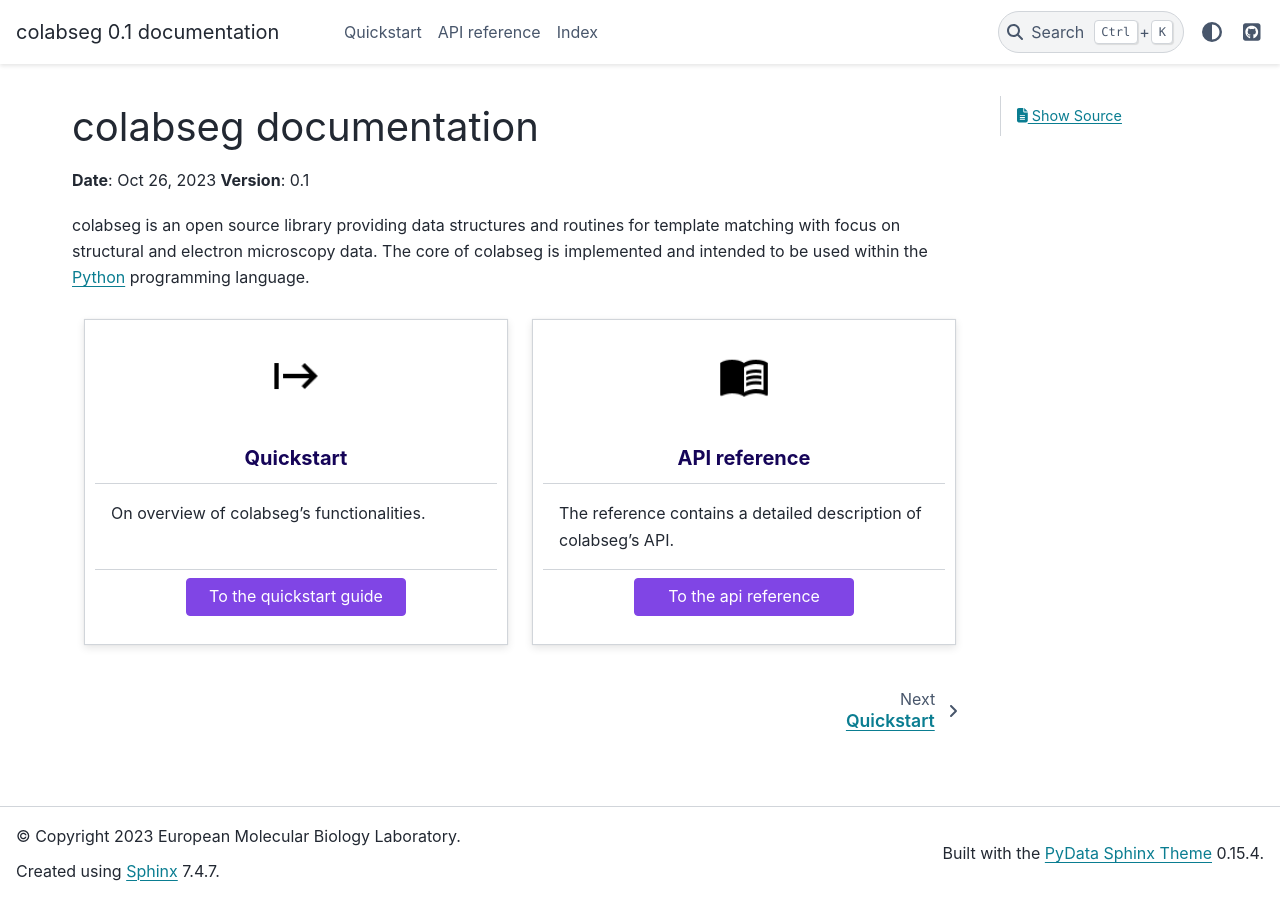
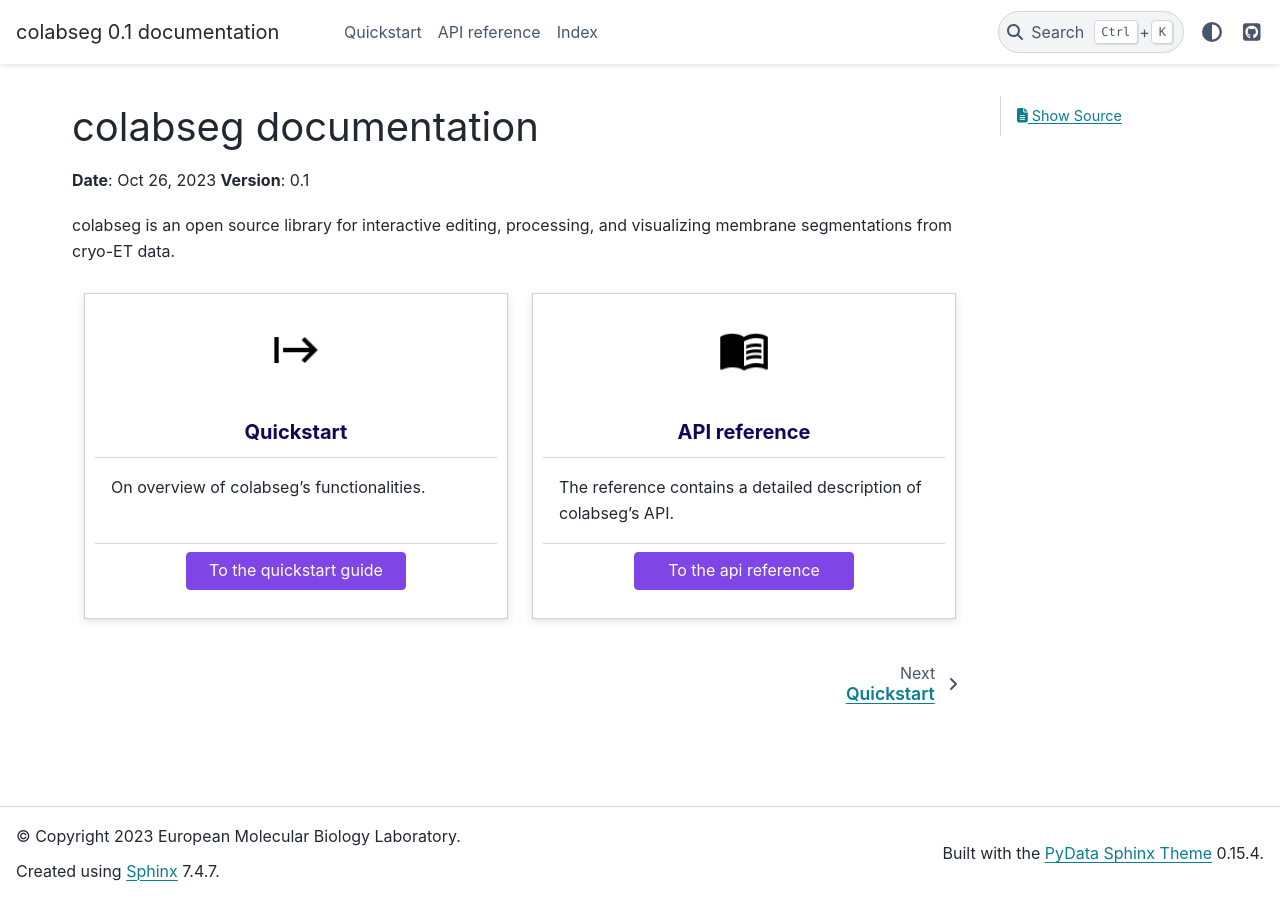
Before and after one commit to KosinskiLab/colabseg, a Sphinx documentation site: the page built from doc/index.rst, in a window 1280 px wide. Built offline with Sphinx 7.4.7 and the PyData theme 0.15.4, drawn with Linux system fonts in a browser that asks for light colours.

Commit message:
Updated CI/CD

```diff
--- a/doc/index.rst
+++ b/doc/index.rst
@@ -10,7 +10,8 @@
 
 **Date**: |today| **Version**: |release|
 
-|project| is an open source library providing data structures and routines for template matching with focus on structural and electron microscopy data. The core of |project| is implemented and intended to be used within the `Python <https://www.python.org/>`_ programming language.
+|project| is an open source library for interactive editing, processing, and visualizing membrane segmentations from cryo-ET data.
+
 
 .. grid:: 2
 
```
Also changed, not shown: 1 other file.
